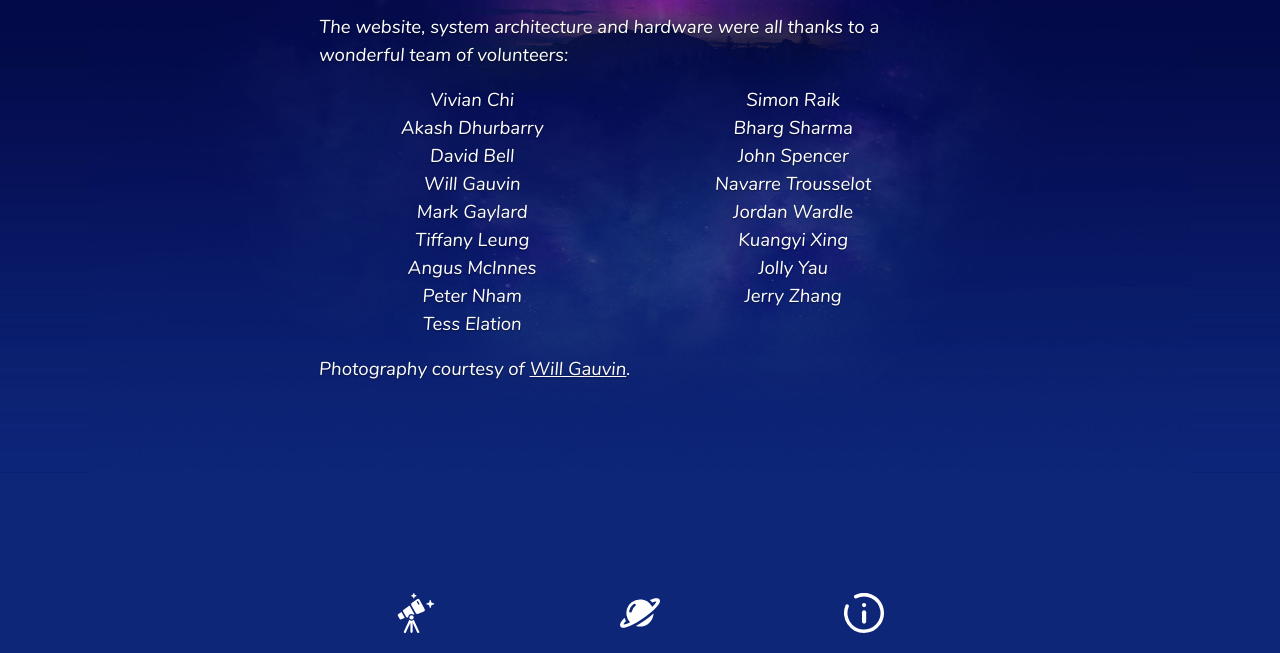
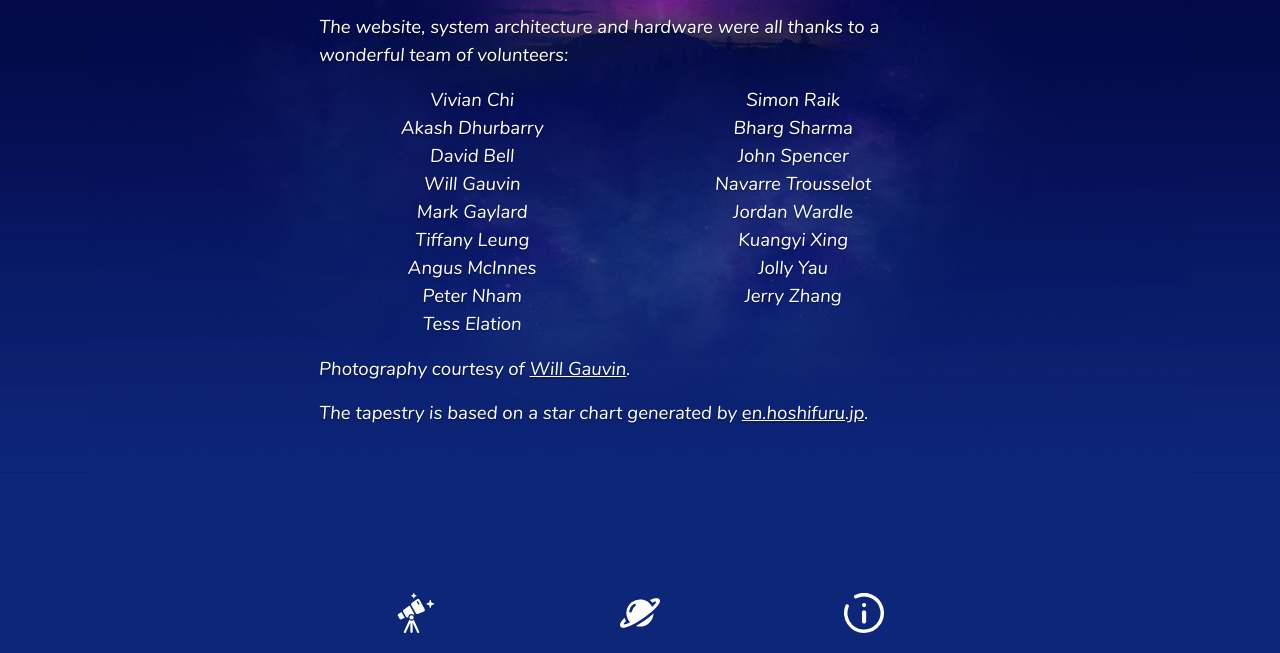
Before and after one commit to stargazing-tapestry/stargazing-static, a website: page src/about.html in a window 1280 px wide. Shown: the part 147-800 px from the top of the page. Drawn offline with nearby package versions, Linux system fonts and the light colour scheme.

Commit message:
add credit to hoshifuru

```diff
--- a/src/about.html
+++ b/src/about.html
@@ -53,6 +53,7 @@
         </table>
         <p></p>
         <p>Photography courtesy of <a href="https://www.flickr.com/photos/gruffybear" target="_blank">Will Gauvin</a>.</p>
+        <p>The tapestry is based on a star chart generated by <a href="http://en.hoshifuru.jp/" target="_blank">en.hoshifuru.jp</a>.</p>
       </div>
     </main>
 
```
